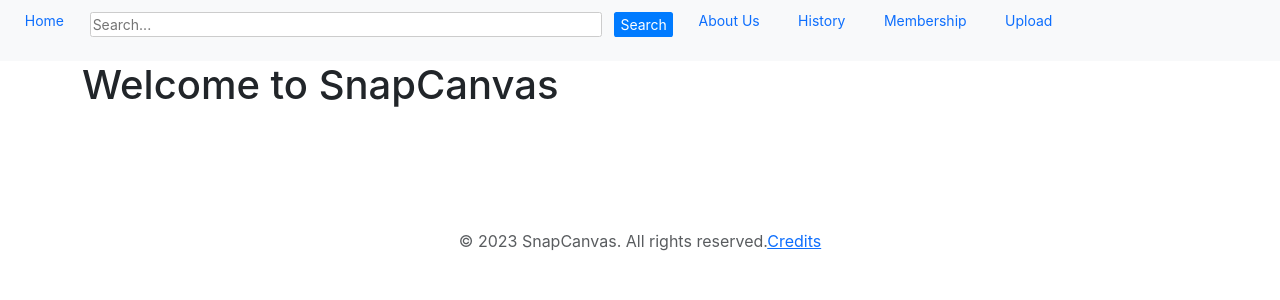
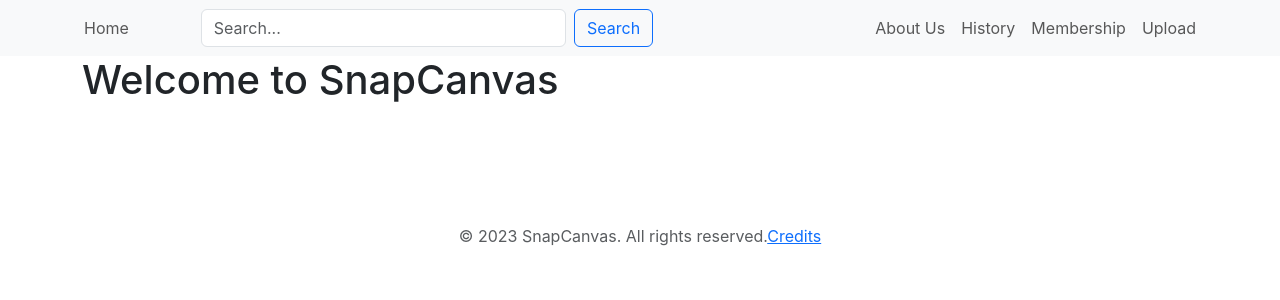
Before and after one commit to tszwong/SnapCanvas, a React (Create React App) app: page / in a window 1280 px wide. Shown: the top 300 px of the page. Built offline with nearby package versions, Linux system fonts and the light colour scheme.

Commit message:
installed React Bootstrap package, updated the navbar

```diff
--- a/package.json
+++ b/package.json
@@ -6,7 +6,9 @@
     "@testing-library/jest-dom": "^5.17.0",
     "@testing-library/react": "^13.4.0",
     "@testing-library/user-event": "^13.5.0",
+    "bootstrap": "^5.3.2",
     "react": "^18.2.0",
+    "react-bootstrap": "^2.9.1",
     "react-dom": "^18.2.0",
     "react-router-dom": "^6.18.0",
     "react-scripts": "5.0.1",
--- a/src/App.css
+++ b/src/App.css
@@ -29,28 +29,7 @@ nav li {
   text-align: left; /* This ensures the text is left-aligned */
 }
 
-.search-container {
-  padding-top: 0.5vh;
-  display: flex;
-  gap: 1vw; /* Space between input and button */
-  margin-left: auto; /* Push it to the right side of the nav if you want */
-}
 
-.search-container input[type="text"] {
-  width: 40vw; /* Set the width of the input box */
-  font-size: calc(2px + 1.5vh); /* Basic responsive font size */
-  border-radius: 0.2vw;
-  border: 1px solid #ccc;
-}
-
-.search-container button {
-  font-size: calc(2px + 1.5vh); /* Basic responsive font size */
-  border: none;
-  border-radius: 0.2vw;
-  background-color: #007bff; /* Choose your color */
-  color: white;
-  cursor: pointer;
-}
 
 .row.frame {
   flex-wrap: nowrap;
@@ -70,6 +49,7 @@ nav li {
 
 .footer {
   margin-top: 15vh;
+  margin-bottom: 5vh;
 }
 
 .search-container button:hover {
--- a/src/App.js
+++ b/src/App.js
@@ -6,6 +6,13 @@ import {
     Route, // <-- Add this import
     Link
 } from 'react-router-dom';
+
+import Container from 'react-bootstrap/Container';
+import Navbar from 'react-bootstrap/Navbar';
+import Nav from 'react-bootstrap/Nav';
+import Form from 'react-bootstrap/Form';
+import FormControl from 'react-bootstrap/FormControl';
+import Button from 'react-bootstrap/Button';
 
 import HomePage from './pages/HomePage';
 import AboutUsPage from './pages/AboutUsPage';
@@ -16,25 +23,47 @@ function App() {
     return (
         <Router>
             <div>
-                {/* Navigation */}
-                <nav className="navbar bg-body-tertiary"> {/* Use className instead of class */}
-                    <div className="container-fluid"> {/* Use className instead of class */}
-                        <ul>
-                            {/*this will replaced with logo later*/}
-                            <li><Link to="/">Home</Link></li>
-                            <li>
-                                <div className="search-container">
-                                    <input type="text" placeholder="Search..." />
-                                    <button>Search</button>
-                                </div>
-                            </li>
-                            <li><Link to="/about-us">About Us</Link></li>
-                            <li><Link to="/history">History</Link></li>
-                            <li><Link to="/membership">Membership</Link></li>
-                            <li><Link to="">Upload</Link></li>
-                        </ul>
-                    </div>
-                </nav>
+                {/* Navigation, using React Bootstrap to make things easier */}
+                {/* when screen is a certain size it will turn into hamburger nav */}
+                <Navbar expand="lg" className="bg-body-tertiary">
+                    <Container fluid>
+                        {/* will be used when we have some sort of logo created */}
+                        {/*<Navbar.Brand as={Link} to="/">*/}
+                        {/*    <img src={logo} alt="Logo" width="30" height="30" />*/}
+                        {/*</Navbar.Brand>*/}
+
+                        <Navbar.Toggle aria-controls="navbar-nav" />
+                        <Navbar.Collapse id="navbar-nav">
+
+                            {/* home link, potentially replaced with logo later */}
+                            <Nav className="me-auto" style={{ marginLeft: "5vw" }}>
+                                <Nav.Link as={Link} to="/">Home</Nav.Link>
+                            </Nav>
+
+                            {/* search bar + button */}
+                            <div className="d-flex flex-grow-1">
+                                <Form className="d-flex w-100">
+                                    <FormControl
+                                        type="search"
+                                        placeholder="Search..."
+                                        className="me-2"
+                                        aria-label="Search"
+                                        style={{ marginLeft: "5vw", maxWidth: "50%" }}  // Adjust this percentage as needed
+                                    />
+                                    <Button variant="outline-primary">Search</Button>
+                                </Form>
+                            </div>
+
+                            {/* Right-aligned links */}
+                            <Nav style={{ marginRight: "5vw" }}>
+                                <Nav.Link as={Link} to="/about-us">About Us</Nav.Link>
+                                <Nav.Link as={Link} to="/history">History</Nav.Link>
+                                <Nav.Link as={Link} to="/membership">Membership</Nav.Link>
+                                <Nav.Link as={Link} to="/upload">Upload</Nav.Link>
+                            </Nav>
+                        </Navbar.Collapse>
+                    </Container>
+                </Navbar>
 
 
                 {/* Routes */}
```
Also changed, not shown: 1 other file (tests, documents, lock files or other folders).
